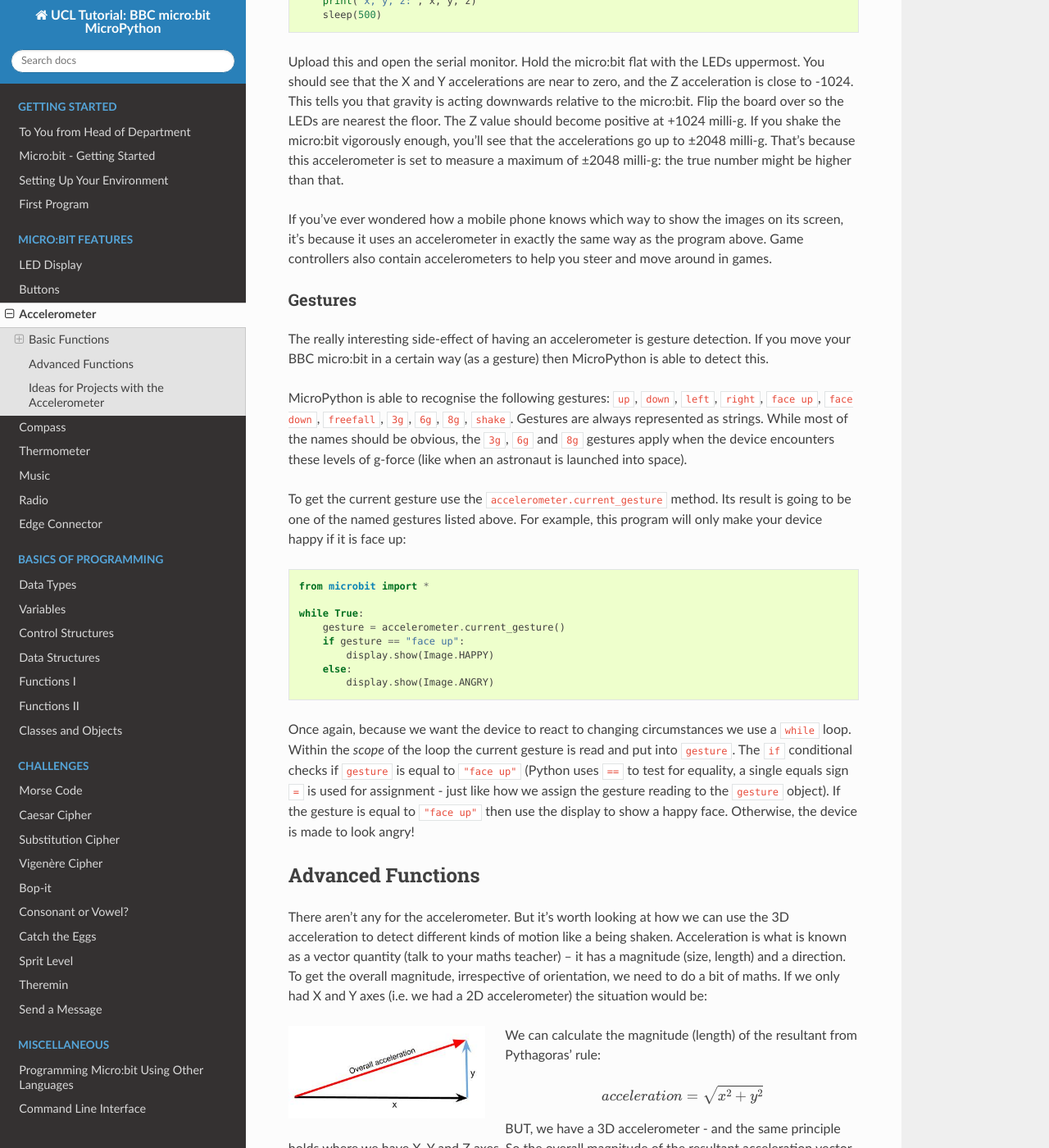
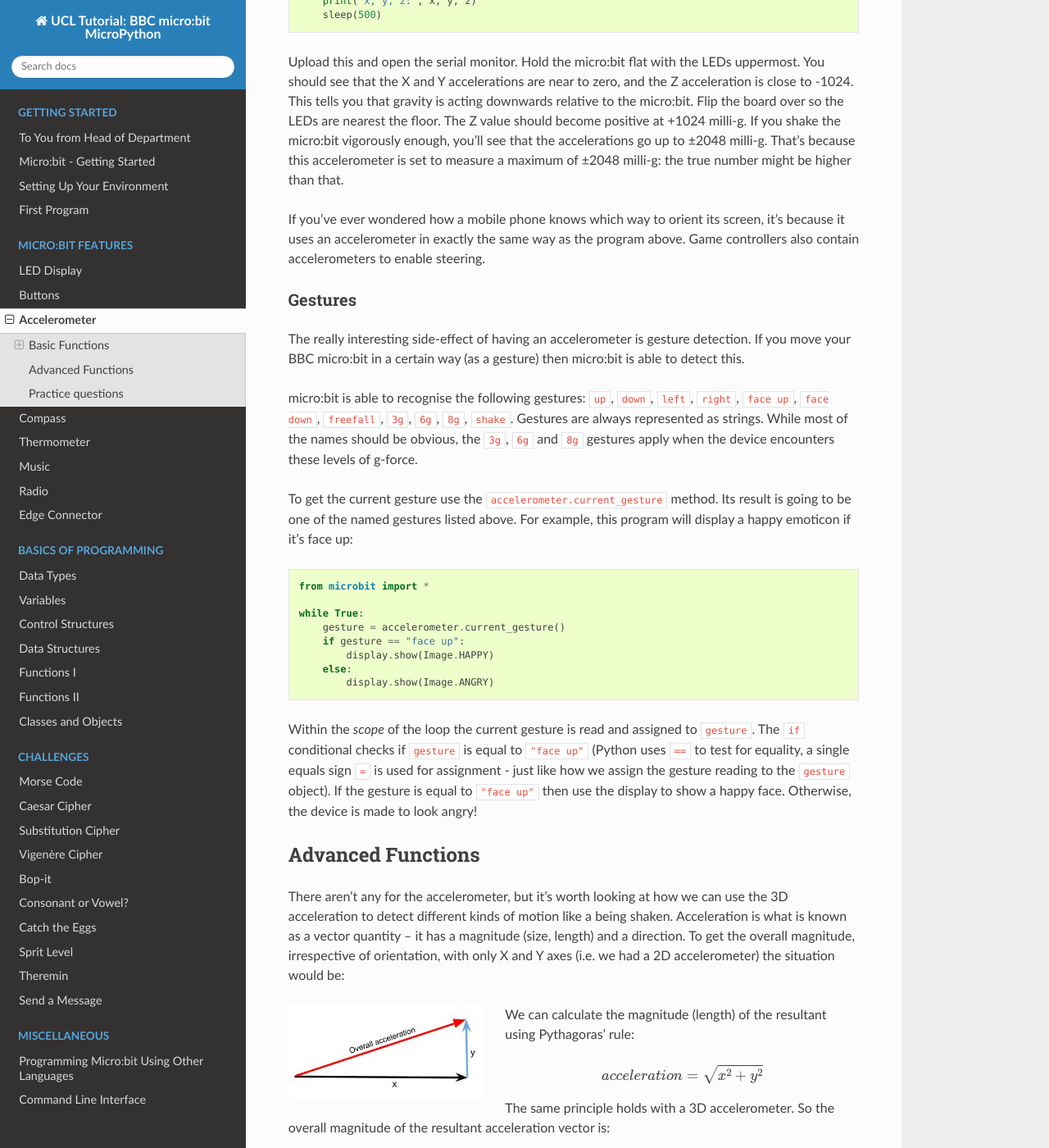
Before and after one commit to rharbird/microbit-challenges, a Sphinx documentation site: the page built from docs/source/tutorials/accelerometer.rst, in a window 1280 px wide and 1400 px high, scrolled down 1364 px. Shown: the whole window at 82% size. Built offline with Sphinx 7.4.7 and the Read the Docs theme 2.0.0, drawn with Linux system fonts in a browser that asks for light colours; some of the changed text lies outside the part shown.

Commit message:
Modify text

```diff
--- a/docs/source/tutorials/accelerometer.rst
+++ b/docs/source/tutorials/accelerometer.rst
@@ -1,8 +1,10 @@
 *****************
 Accelerometer
 *****************
+
 As its name suggests, the accelerometer on a BBC micro:bit measures acceleration.
-The accelerometer can measure acceleration of magnitude +2g to -2g. These values are registered on a scale of 0 .. 1024.
+The accelerometer is set to measure acceleration values in the range +2g to -2g, and cannot be changed with MicroPython so far. These values are registered on a scale
+of values in range 0 .. 1024.
 
 .. figure:: assets/accelerometer.png
    :scale: 40 %
@@ -46,28 +48,26 @@ so the LEDs are nearest the floor. The Z value should become positive at
 accelerations go up to ±2048 milli-g. That’s because this accelerometer is set
 to measure a maximum of ±2048 milli-g: the true number might be higher than that.
 
-If you've ever wondered how a mobile phone knows which way to show the images on
+If you've ever wondered how a mobile phone knows which way to orient
 its screen, it's because it uses an accelerometer in exactly the same way as
-the program above. Game controllers also contain accelerometers to help you
-steer and move around in games.
+the program above. Game controllers also contain accelerometers to enable steering.
 
 Gestures
 --------
 
 The really interesting side-effect of having an accelerometer is gesture
 detection. If you move your BBC micro:bit in a certain way (as a gesture) then
-MicroPython is able to detect this.
+micro:bit is able to detect this.
 
-MicroPython is able to recognise the following gestures: ``up``, ``down``,
+micro:bit is able to recognise the following gestures: ``up``, ``down``,
 ``left``, ``right``, ``face up``, ``face down``, ``freefall``, ``3g``, ``6g``,
 ``8g``, ``shake``. Gestures are always represented as strings. While most of
 the names should be obvious, the ``3g``, ``6g`` and ``8g`` gestures apply when
-the device encounters these levels of g-force (like when an astronaut is
-launched into space).
+the device encounters these levels of g-force.
 
 To get the current gesture use the ``accelerometer.current_gesture`` method.
 Its result is going to be one of the named gestures listed above. For example,
-this program will only make your device happy if it is face up::
+this program will display a happy emoticon if it's face up::
 
     from microbit import *
 
@@ -78,9 +78,8 @@ this program will only make your device happy if it is face up::
         else:
             display.show(Image.ANGRY)
 
-Once again, because we want the device to react to changing circumstances we
-use a ``while`` loop. Within the *scope* of the loop the current gesture is
-read and put into ``gesture``. The ``if`` conditional checks if ``gesture`` is
+Within the *scope* of the loop the current gesture is
+read and assigned to ``gesture``. The ``if`` conditional checks if ``gesture`` is
 equal to ``"face up"`` (Python uses ``==`` to test for equality, a single
 equals sign ``=`` is used for assignment - just like how we assign the gesture
 reading to the ``gesture`` object). If the gesture is equal to ``"face up"``
@@ -90,33 +89,30 @@ look angry!
 
 Advanced Functions
 ==================
-There aren’t any for the accelerometer. But it's worth looking at how
+There aren’t any for the accelerometer, but it's worth looking at how
 we can use the 3D acceleration to detect different kinds of motion like a
 being shaken. Acceleration is what
-is known as a vector quantity (talk to your maths teacher) – it has a
+is known as a vector quantity – it has a
 magnitude (size, length) and a direction. To get the overall magnitude,
-irrespective of orientation, we need to do a bit of maths. If we only
-had X and Y axes (i.e. we had a 2D accelerometer) the situation would be:
+irrespective of orientation, with only X and Y axes (i.e. we had a 2D accelerometer) the situation would be:
 
 .. image:: assets/microbitOverallAcceleration.jpg
    :scale: 60 %
    :align: left
 
-We can calculate the magnitude (length) of the resultant from Pythagoras' rule:
+We can calculate the magnitude (length) of the resultant using Pythagoras' rule:
 
 .. math::
 
    acceleration = \sqrt{x^2 + y^2}
 
-BUT, we have a 3D accelerometer - and the same principle holds where we have
-X, Y and Z axes. So the overall magnitude of the resultant acceleration vector
-is:
+The same principle holds with a 3D accelerometer. So the overall magnitude of the resultant acceleration vector is:
 
 .. math::
 
    acceleration = \sqrt{x^2 + y^2 + z^2}
 
-Here is the code to calculate the overall acceleration::
+Calculating the overall acceleration: ::
 
 	from microbit import *
 	import math
@@ -138,8 +134,8 @@ device. Dealing with this is a process called calibration and is something
 we have to do when we need to know a quantity accurately.
 
 
-Ideas for Projects with the Accelerometer
-=========================================
+Practice questions
+===================
 * Using the BBC micro:bit music library, play a note based on the the reading from the accelerometer. Hint: set the pitch to the value of the accelerometer measurement.
 * Display the characters 'L' or 'R' depending on whether the BBC micro:bit is tilted to the left or the right.
 * Make the LEDs light up when the magnitude of the acceleration is greater than 1024 milli-gs.
--- a/docs/source/tutorials/display.rst
+++ b/docs/source/tutorials/display.rst
@@ -18,7 +18,7 @@ Basic Functions
 Display a string or an image
 ----------------------------
 
-You can display characters on the LED display using ``show`` function: ::
+You can display characters on the LED display using ``show`` method: ::
 
     from microbit import *
 
```
Also changed, not shown: other parts of docs/source/tutorials/accelerometer.rst (+1 -1 lines).
